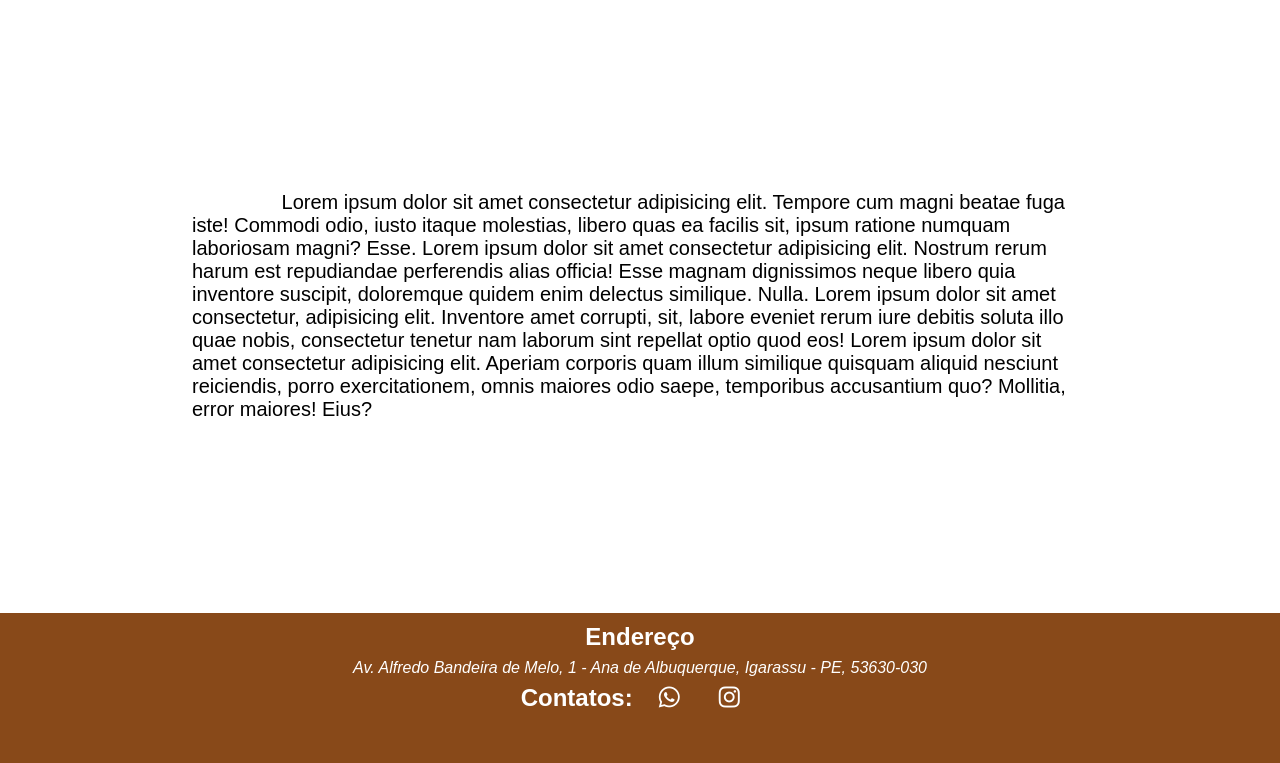
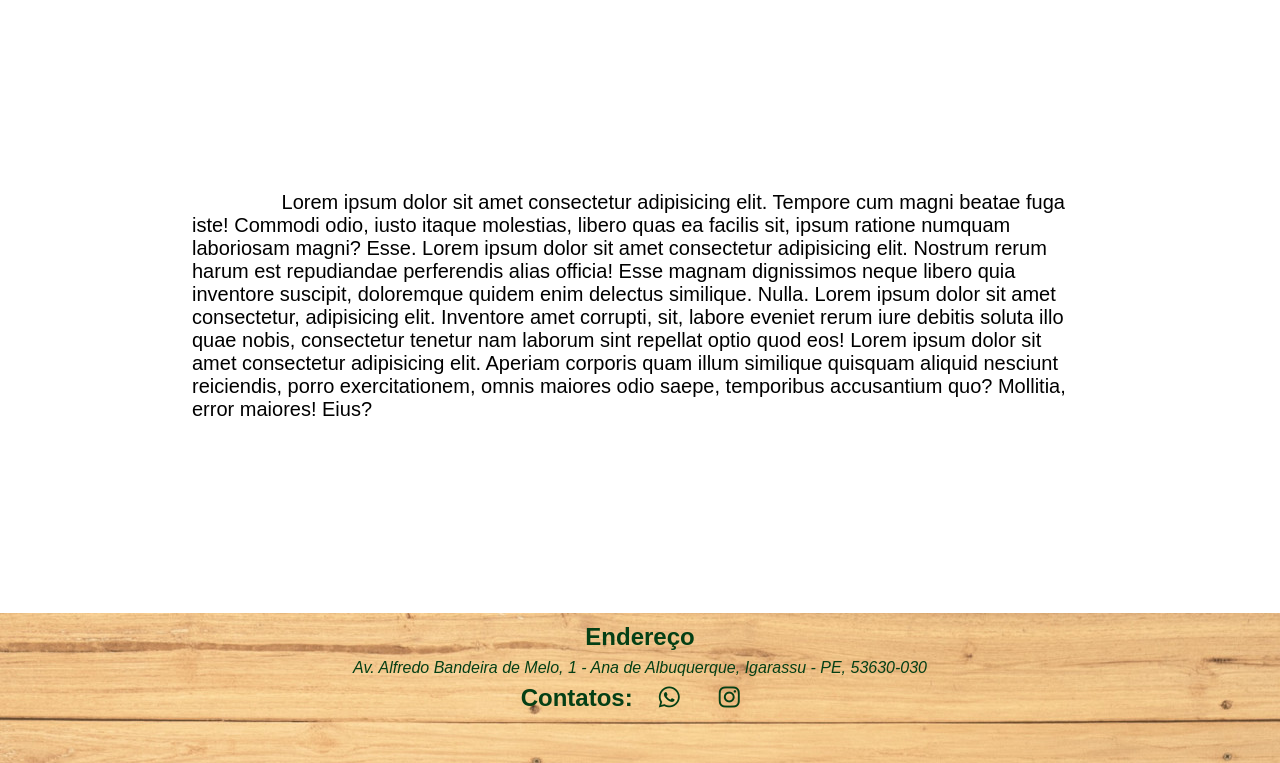
Before and after one commit to cristianoepifanio/Floricultura, a PHP site: page / in a window 1280 px wide. Shown: the part 3709-4472 px from the top of the page. Run offline with PHP 8.4, Linux system fonts and the light colour scheme; some libraries are stand-ins or nearby versions.

Commit message:
adição da imagem de fundo do rodapé

```diff
--- a/style/main.css
+++ b/style/main.css
@@ -88,9 +88,10 @@ img{
 }
 /* Rodapé */
 footer{
-    background-color: #884919;
+    /* background-color: #884919; */
+    background-image: url(../fotos/fotoa-redimensionadas-para-o-site/madeira\ fundo\ 1.jpg);
     height: 150px;
-    color: #fff;
+    color: #043f15;
     margin: auto;
     display: flex;
     text-align: center;
```
Also changed, not shown: fotos/fotoa-redimensionadas-para-o-site/madeira fundo 1.jpg (added), fotos/fotos-full/madeira 1.jpg (added).
